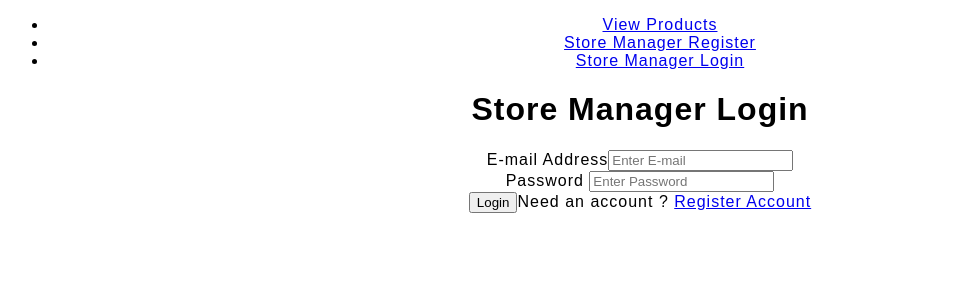
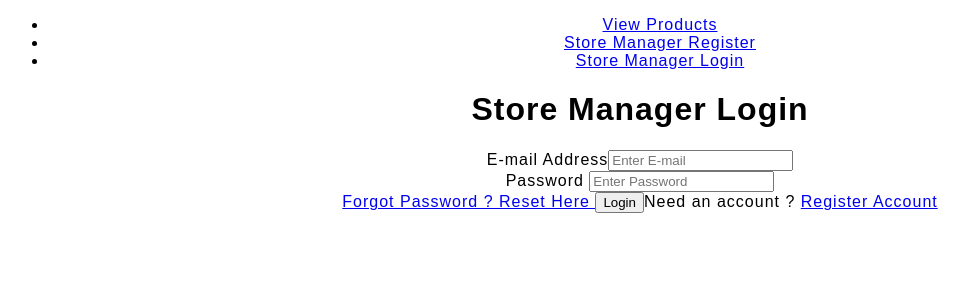
Before and after one commit to sabin2000pro/DEStore, a React (Create React App) app in the folder frontend/: page /adminlogin in a window 1280 px wide. Shown: the top 300 px of the page, without its empty margins (0-968 px from the left). Built offline with nearby package versions, Linux system fonts and the light colour scheme.

Commit message:
Adding Forgot password page to the front-end

```diff
--- a/frontend/src/App.js
+++ b/frontend/src/App.js
@@ -5,6 +5,7 @@ import LoginPage from './pages/LoginPage';
 import PrivateRoute from './components/routing/PrivateRoute';
 import PrivateScreen from './pages/PrivateScreen';
 import ProductsList from './pages/ProductsList';
+import ForgotPasswordPage from './pages/ForgotPasswordPage';
 
 const App = () => {
   return (
@@ -24,6 +25,7 @@ const App = () => {
           <Route exact path = "/productslist" component = {ProductsList} />
           <Route exact path = "/adminlogin" component = {LoginPage} />
           <Route exact path = "/register" component = {RegisterPage} />
+          <Route exact path = "/forgotpassword" component = {ForgotPasswordPage} />
        </Switch>
 
 
--- a/frontend/src/pages/ForgotPasswordPage.js
+++ b/frontend/src/pages/ForgotPasswordPage.js
@@ -1,6 +1,10 @@
 import React, {useState, useEffect} from 'react';
+import axios from 'axios';
 
 const ForgotPasswordPage = () => {
+    const [email, setEmail] = useState(""); // E-mail Variable
+
+
     return (
         <div>
             <h1>Forgot Password Page </h1>
@@ -8,4 +12,4 @@ const ForgotPasswordPage = () => {
     )
 };
 
-export ForgotPasswordPage;
+export default ForgotPasswordPage;
--- a/frontend/src/pages/LoginPage.js
+++ b/frontend/src/pages/LoginPage.js
@@ -44,6 +44,8 @@ const LoginPage = () => {
                     <input type = "password" required id = "password" placeholder = "Enter Password" value = {password} onChange = {(e) => {setPassword(e.target.value)}} />
                 </div>
 
+                <a href = "/forgotpassword"> Forgot Password ? Reset Here </a>
+
                 <button type = "submit">Login </button>
                 <span>Need an account ? <Link to = "/register">Register Account</Link></span>
 
```
